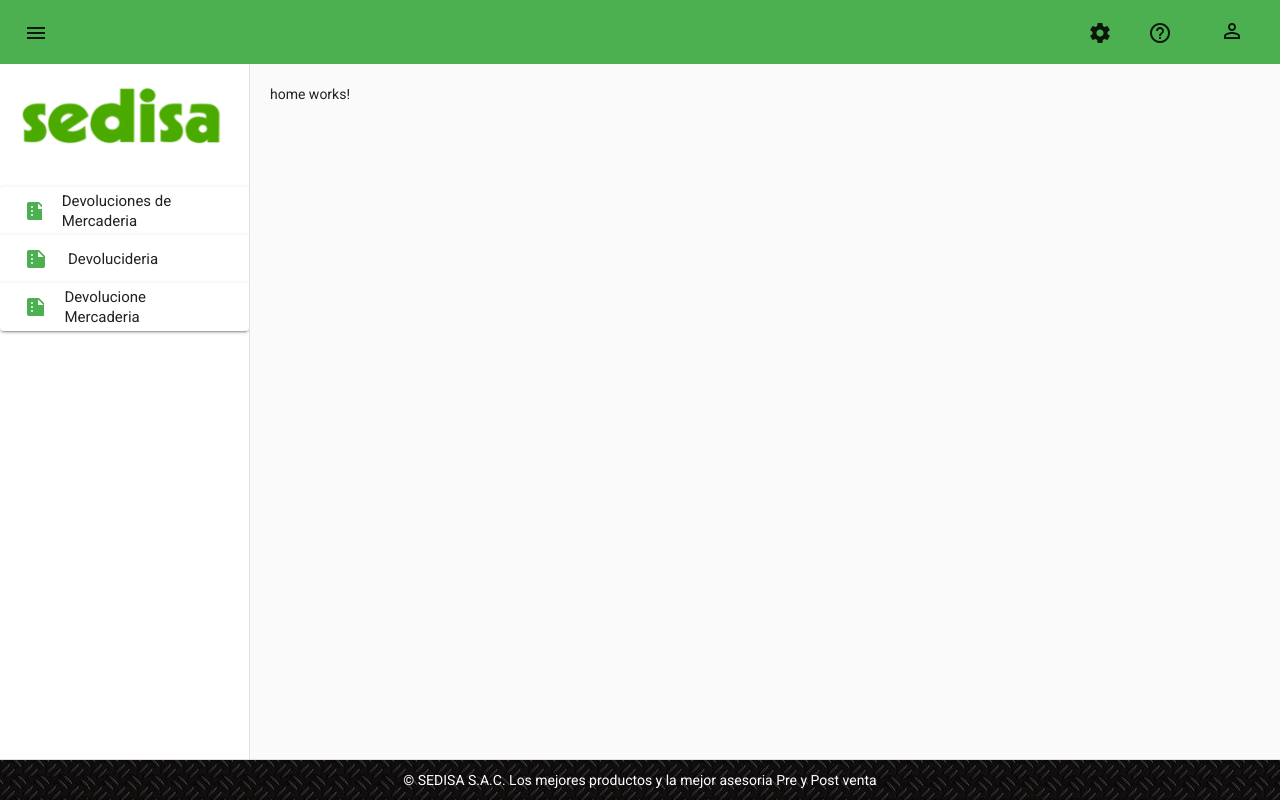
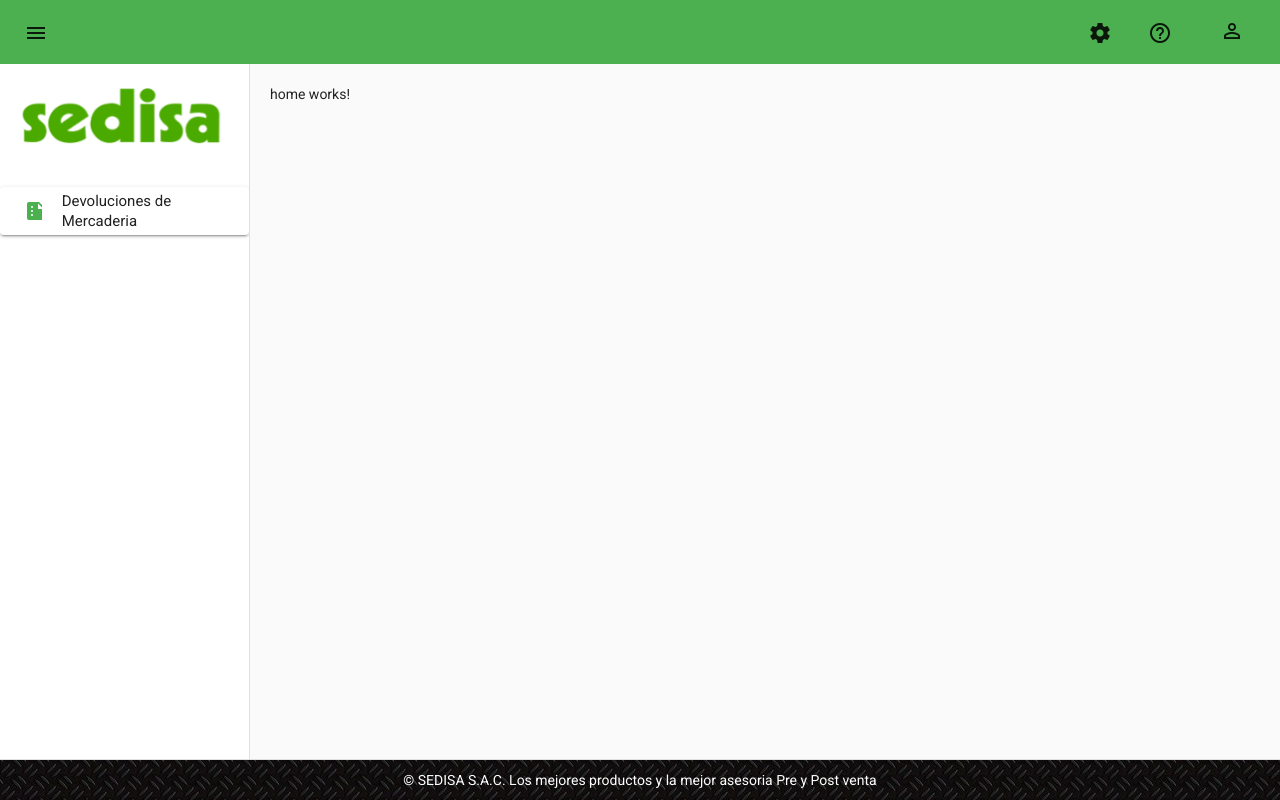
Before and after one commit to Brauam/Extranet, an Angular app: page /#/home in a window 1280 px wide. Built offline with nearby package versions, Linux system fonts and the light colour scheme.

Commit message:
12112021 work

```diff
--- a/src/app/components/devoluciones/solicitudesdetalle/solicitudesdetalle.component.html
+++ b/src/app/components/devoluciones/solicitudesdetalle/solicitudesdetalle.component.html
@@ -7,11 +7,11 @@
     <mat-horizontal-stepper [linear]="true" #stepper>
       <mat-step [stepControl]="validarComprobanteFormGroup">
         <form [formGroup]="validarComprobanteFormGroup">
-          <div fxLayout="row" fxLayout.xs="column" fxFlexFill>
-            <div fxLayout="column" fxFlex="75">
           <ng-template matStepLabel>Validar comprobante electronico</ng-template>
+          <div fxLayout="row" fxLayoutAlign="space-evenly center" fxLayout.xs="column" fxFlexFill>
+            <div fxLayout="column" fxFlex="40">
               <div fxLayout="row" fxLayout.xs="column">
-                <div fxLayout="column" fxFlex="50" >
+                <div fxFlex="50" fxLayoutAlign="space-evenly center">
                   <mat-form-field>
                     <mat-label>Serie Comprobante</mat-label>
                     <mat-select formControlName="seriecomprobante">
@@ -19,29 +19,35 @@
                     </mat-select>
                   </mat-form-field>
                 </div>
-                <div fxLayout="column" fxFlex="50" >
+                <div fxFlex="50" fxLayoutAlign="space-evenly center">
                   <mat-form-field>
                     <mat-label>Numero Comprobante</mat-label>
                     <input matInput placeholder="Numero Comprobante" formControlName="numerocomprobante" required>
                   </mat-form-field>
                 </div>
               </div>
+              <div fxLayout="row" fxLayout.xs="column">
+                <div fxFlex="50" fxLayoutAlign="space-evenly center">
                   <mat-form-field>
                     <mat-label>Serie Guia</mat-label>
                     <mat-select formControlName="serieguia">
                       <mat-option value="one">First option</mat-option>
                     </mat-select>
                   </mat-form-field>
+                </div>
+                <div fxFlex="50" fxLayoutAlign="space-evenly center">
                   <mat-form-field>
                     <mat-label>Numero Guia</mat-label>
                     <input matInput placeholder="Numero Guia" formControlName="numeroguia" required>
                   </mat-form-field>
                 </div>
-            <div fxLayout="column" fxFlex="25" fxLayoutAlign="center center">
+              </div>
+            </div>
+            <div fxLayout="column" fxFlex="60" fxLayoutAlign="center center">
               <img src="assets/img/factura.png" width="185px" height="180px">
             </div>
           </div>
-          <div fxLayout="column" fxLayoutAlign="center end">
+          <div fxLayout="column" fxLayoutGap="10px" fxLayoutAlign="center end">
             <button mat-button matStepperNext>Validar
               <mat-icon>navigate_next</mat-icon>
             </button>
--- a/src/app/components/devoluciones/solicitudesdetalle/solicitudesdetalle.component.scss
+++ b/src/app/components/devoluciones/solicitudesdetalle/solicitudesdetalle.component.scss
@@ -5,6 +5,8 @@
 //   width: 100%;
 // }
 
-// mat-form-field {
-//   width: 100%;
-// }
+mat-form-field {
+  min-width: 100px;
+  max-width: 200px;
+  width: 100%;
+}
--- a/src/app/layouts/sidebar/sidebar.component.ts
+++ b/src/app/layouts/sidebar/sidebar.component.ts
@@ -27,22 +27,6 @@ export class SidebarComponent implements OnInit {
         { name: 'Solicitudes', icon: 'assignment', ruta: '/devoluciones/solicitudes' },
         { name: 'Segundo', icon: 'assignment', ruta: '/devoluciones/solicitudes' },
       ]
-    },
-    {
-      name: 'Devolucideria',
-      icon: 'summarize',
-      children: [
-        { name: 'Solicitudes', icon: 'assignment', ruta: '/devoluciones/solicitudes' },
-        { name: 'Segundo', icon: 'assignment', ruta: '/devoluciones/solicitudes' },
-      ]
-    },
-    {
-      name: 'Devolucione Mercaderia',
-      icon: 'summarize',
-      children: [
-        { name: 'Solicitudes', icon: 'assignment', ruta: '/devoluciones/solicitudes' },
-        { name: 'Segundo', icon: 'assignment', ruta: '/devoluciones/solicitudes' },
-      ]
     }
   ];
 
```
Lines whose indentation alone changed are shown as unchanged.
